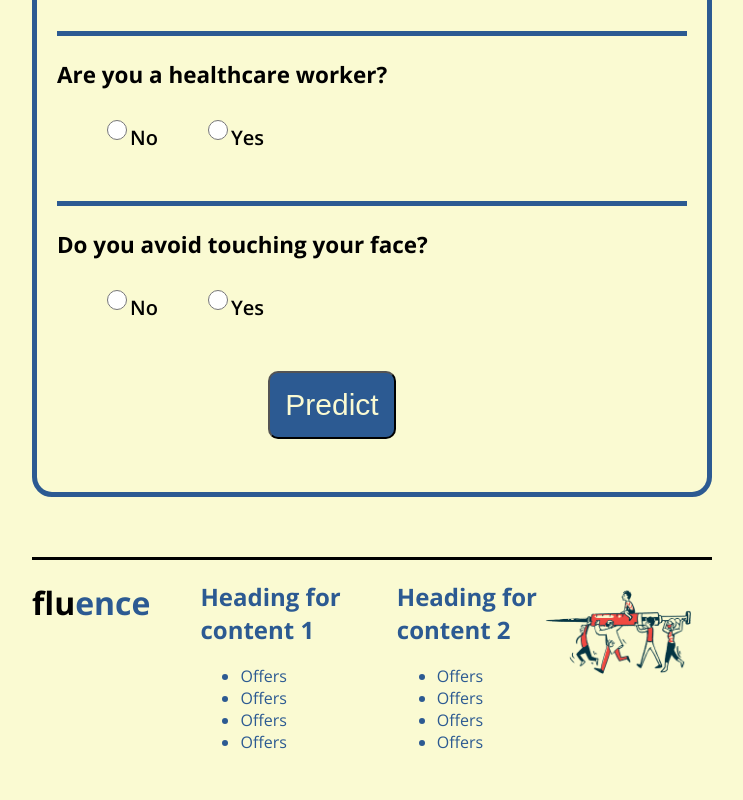
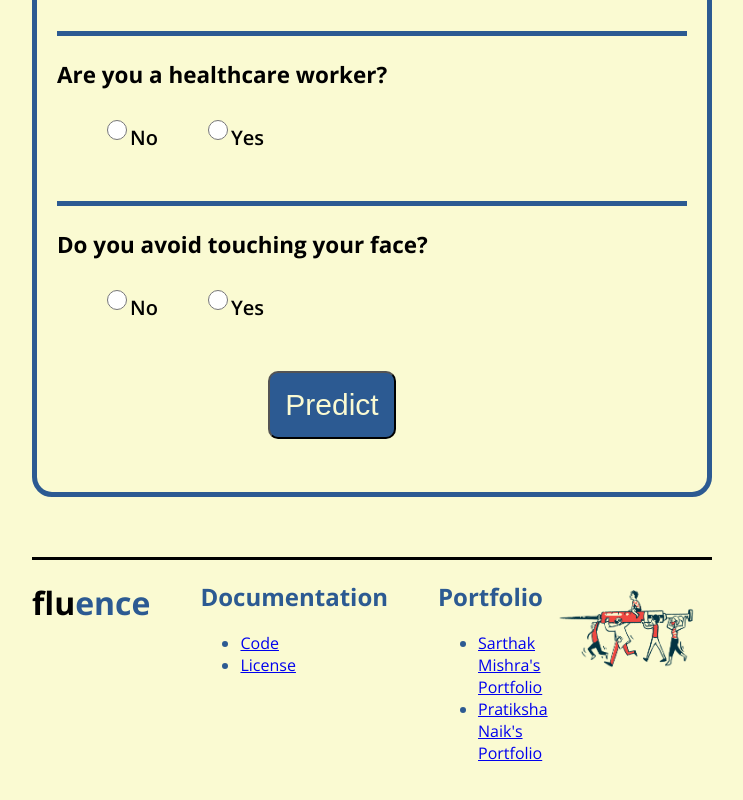
Before and after one commit to adiimated/Flu-Shot-Learning, a React (Create React App) app in the folder app/: page /model2 in a window 1280 px wide. Shown: the part 2311-3111 px from the top of the page, without its empty margins (268-1011 px from the left). Built offline with nearby package versions, Linux system fonts and the light colour scheme.

Commit message:
Update Footer.js

```diff
--- a/app/src/Footer.js
+++ b/app/src/Footer.js
@@ -1,4 +1,5 @@
 // Footer.js
+import { Link } from "react-router-dom";
 
 function Footer() {
   return (
@@ -9,25 +10,23 @@ function Footer() {
       </div>
 
       <div className='FooterContent1'>
-        <h2>Heading for content 1</h2>
+        <h2>Documentation</h2>
         <ul>
-          <li>Offers</li>
-          <li>Offers</li>
-          <li>Offers</li>
-          <li>Offers</li>
+          <li><Link to="https://github.com/adiimated/Fluence" target="_blank">Code</Link></li>
+          <li><Link to="https://github.com/adiimated/Fluence?tab=GPL-3.0-1-ov-file" target="_blank">License</Link></li>
         </ul>
       </div>
 
       <div className='FooterContent2'>
-        <h2>Heading for content 2</h2>
+        <h2>Portfolio</h2>
         <ul>
-          <li>Offers</li>
-          <li>Offers</li>
-          <li>Offers</li>
-          <li>Offers</li>
+          <li><Link to="http://sarthakmishra.lovestoblog.com/?i=2" target="_blank">Sarthak Mishra's Portfolio</Link></li>
+          <li><Link to="https://adiimated.github.io/portfolio/" target="_blank">Pratiksha Naik's Portfolio</Link></li>
         </ul>
       </div>
+
       <div className="FooterImage"></div>
+      <hr/>
     </div>
   );
 }
```
